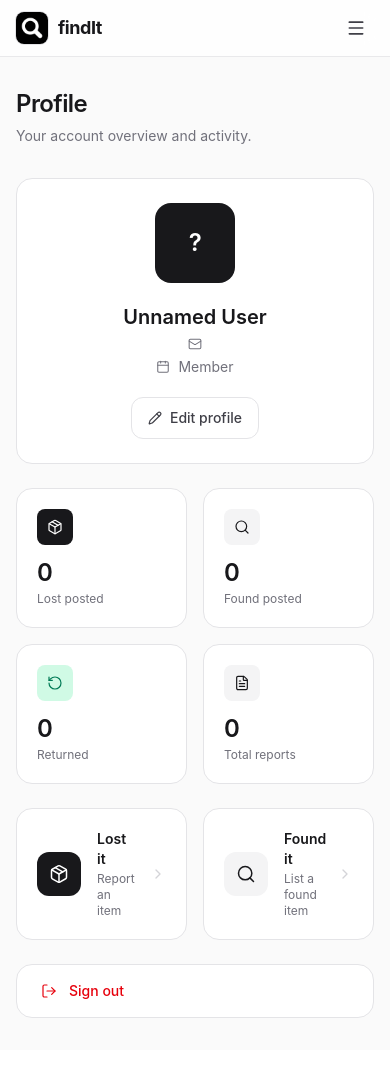
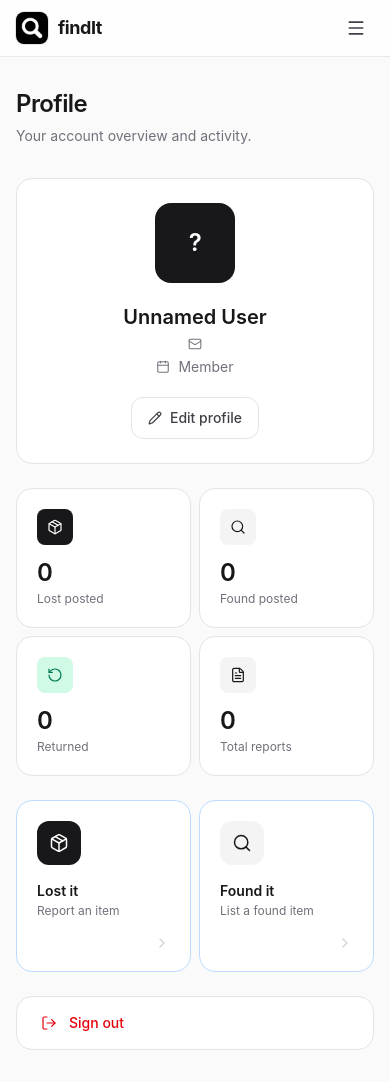
Before and after one commit to ankitsensei/findIt, a React (Vite) app in the folder client/: page /profile in a window 390 px wide. Before the commit the page ends 1050 px from the top, so only its background shows below. Built offline with nearby package versions, Linux system fonts and the light colour scheme; no server answers; sample sign-in values are in the browser's storage.

Commit message:
style: better responsive for mobile

```diff
--- a/client/src/pages/Profile.jsx
+++ b/client/src/pages/Profile.jsx
@@ -132,7 +132,7 @@ const Profile = () => {
             </div>
           </div>
 
-          <div className="grid grid-cols-2 md:grid-cols-4 gap-4">
+          <div className="grid grid-cols-2 md:grid-cols-4 gap-2 md:gap-4">
             <div className="flex flex-col rounded-2xl border border-zinc-200 bg-white p-5">
               <div className="mb-3 flex h-9 w-9 items-center justify-center rounded-lg bg-zinc-900 text-white">
                 <Package size={16} strokeWidth={1.8} />
@@ -174,10 +174,10 @@ const Profile = () => {
             </div>
           </div>
 
-          <div className="grid grid-cols-2 gap-4">
+          <div className="grid grid-cols-2 gap-2 md:gap-4">
             <NavLink
               to="/lostit"
-              className="group flex items-center gap-4 rounded-2xl border border-zinc-200 bg-white p-5 transition hover:-translate-y-0.5 hover:shadow-md"
+              className="group flex flex-col md:flex-row items-start md:items-center gap-4 rounded-2xl border border-blue-200 bg-white p-5 transition hover:-translate-y-0.5 hover:shadow-md"
             >
               <div className="flex h-11 w-11 shrink-0 items-center justify-center rounded-xl bg-zinc-900 text-white transition group-hover:bg-zinc-800">
                 <Package size={20} strokeWidth={1.8} />
@@ -194,7 +194,7 @@ const Profile = () => {
 
             <NavLink
               to="/foundit"
-              className="group flex items-center gap-4 rounded-2xl border border-zinc-200 bg-white p-5 transition hover:-translate-y-0.5 hover:shadow-md"
+              className="group flex flex-col md:flex-row items-start md:items-center gap-4 rounded-2xl border border-blue-200 bg-white p-5 transition hover:-translate-y-0.5 hover:shadow-md"
             >
               <div className="flex h-11 w-11 shrink-0 items-center justify-center rounded-xl bg-zinc-100 text-zinc-900 transition group-hover:bg-zinc-900 group-hover:text-white">
                 <Search size={20} strokeWidth={1.8} />
```
